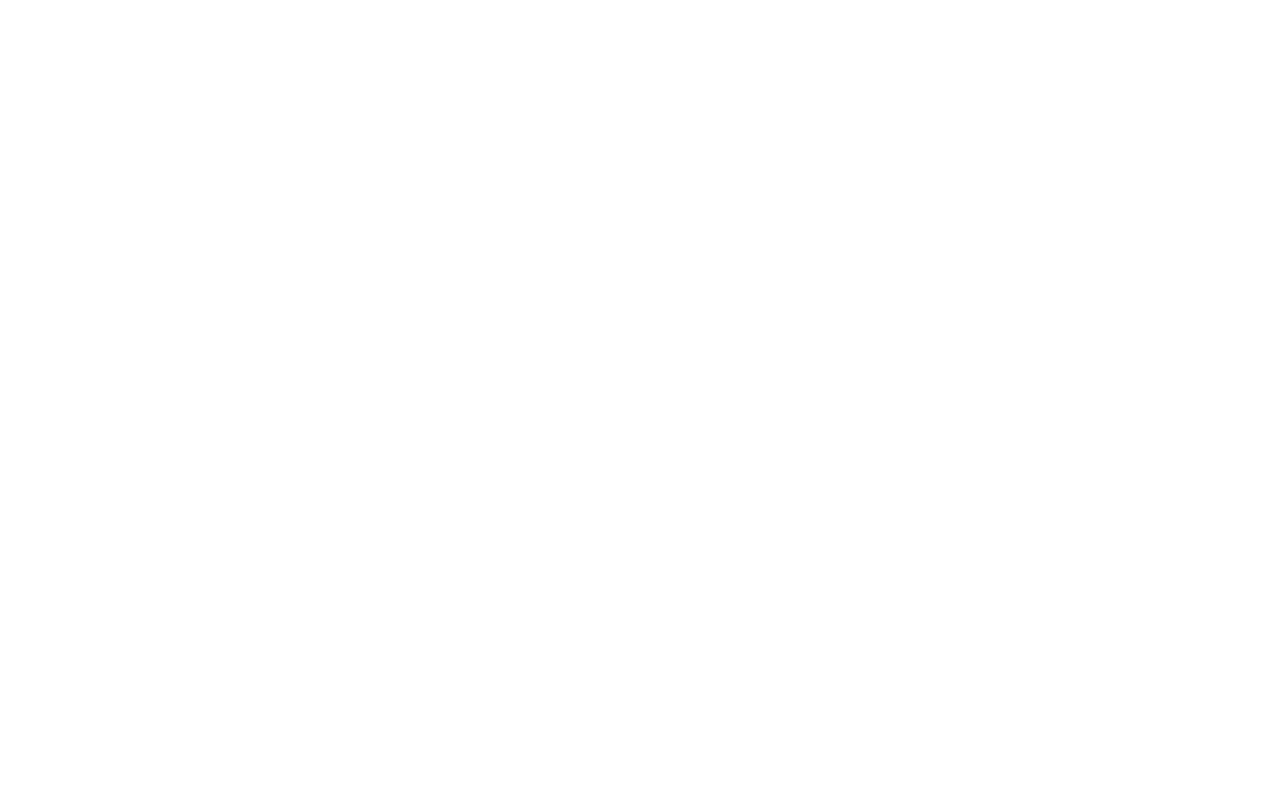
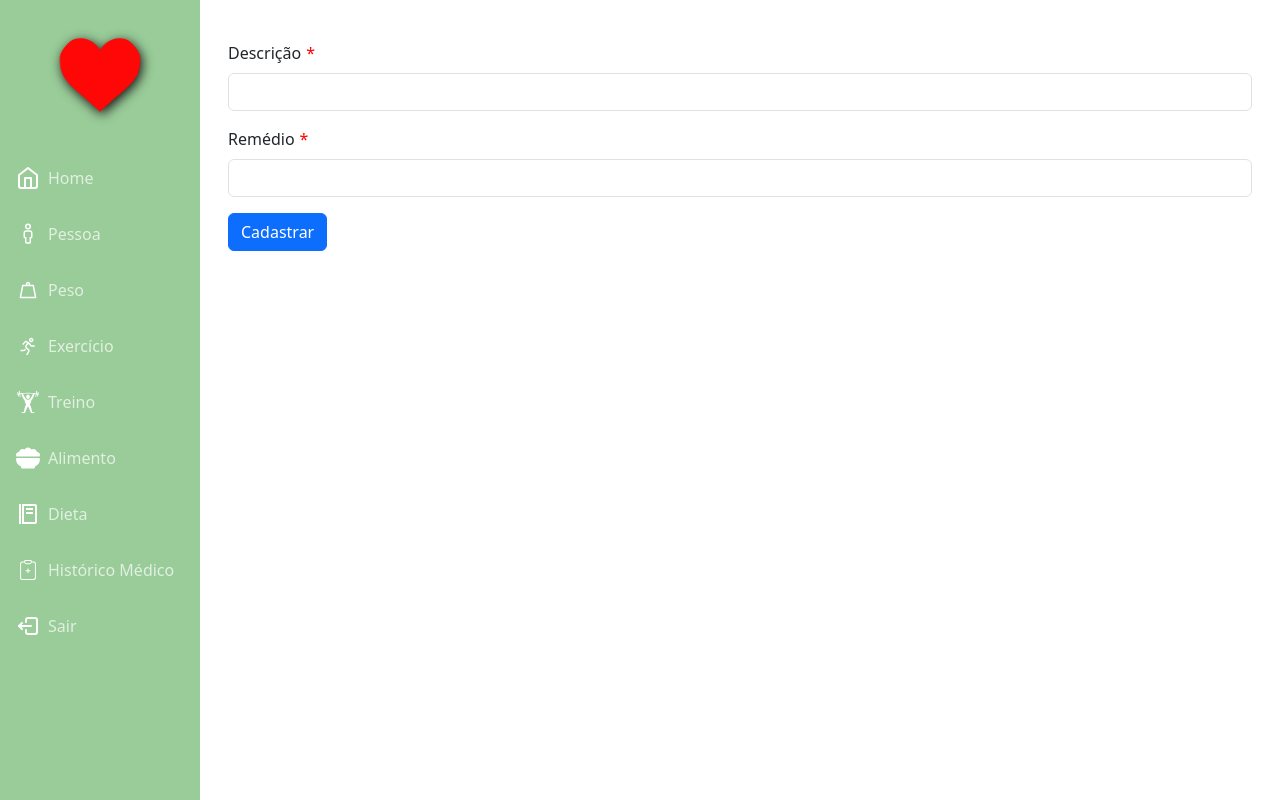
Before and after one commit to alevaristofig/sistema_controle_peso_frt, a React (Create React App) app: page /cadastrohistoricomedico in a window 1280 px wide. Built offline with nearby package versions, Linux system fonts and the light colour scheme.

Commit message:
Implementação da pagina cadastroHistoricoMedico

```diff
--- a/src/paginas/HistoricoMedico/cadastroHistoricoMedico.tsx
+++ b/src/paginas/HistoricoMedico/cadastroHistoricoMedico.tsx
@@ -1,9 +1,58 @@
 import { ReactElement, useState, useEffect } from "react";
+
+import Cabecalho from "../../componentes/Cabecalho";
+import ModalToken from '../../componentes/Token';
+
+import styles from '../Home/Home.module.css';
 
 const CadastroDieta = (): ReactElement => {
 
+    const [descricao,setDescricao] = useState<string>('');
+    const [remedio,setRemedio] = useState<string>('');
+
+    const salvarHistoricoMedico = (): void => {
+    }
+
     return(
         <>
+            <Cabecalho />
+            <div className={styles.content}>
+                <div className="container py-4">
+                    <form className="form-perfil" onSubmit={salvarHistoricoMedico}>
+                        <div className="row mt-3">
+                            <div className="col">
+                                <label className="form-label">Descrição</label>
+                                <label className={`form-label ${styles.obrigatorio}`}>*</label>
+                                <input
+                                    type='text'
+                                    className="form-control"
+                                    value={descricao}
+                                    onChange={(e) => setDescricao(e.target.value)}
+                                    required
+                                />
+                            </div>
+                        </div>
+                        <div className="row mt-3">
+                            <div className="col">
+                                <label className="form-label">Remédio</label>
+                                <label className={`form-label ${styles.obrigatorio}`}>*</label>
+                                <input
+                                    type='text'
+                                    className="form-control"
+                                    value={remedio}
+                                    onChange={(e) => setRemedio(e.target.value)}
+                                    required
+                                />
+                            </div>
+                        </div>
+                        <div className="row mt-3">
+                            <div className="col">
+                                <button type="submit" className="btn btn-primary">Cadastrar</button>
+                            </div>
+                        </div>
+                    </form>
+                </div>
+            </div>
         </>
     )
 }
```
